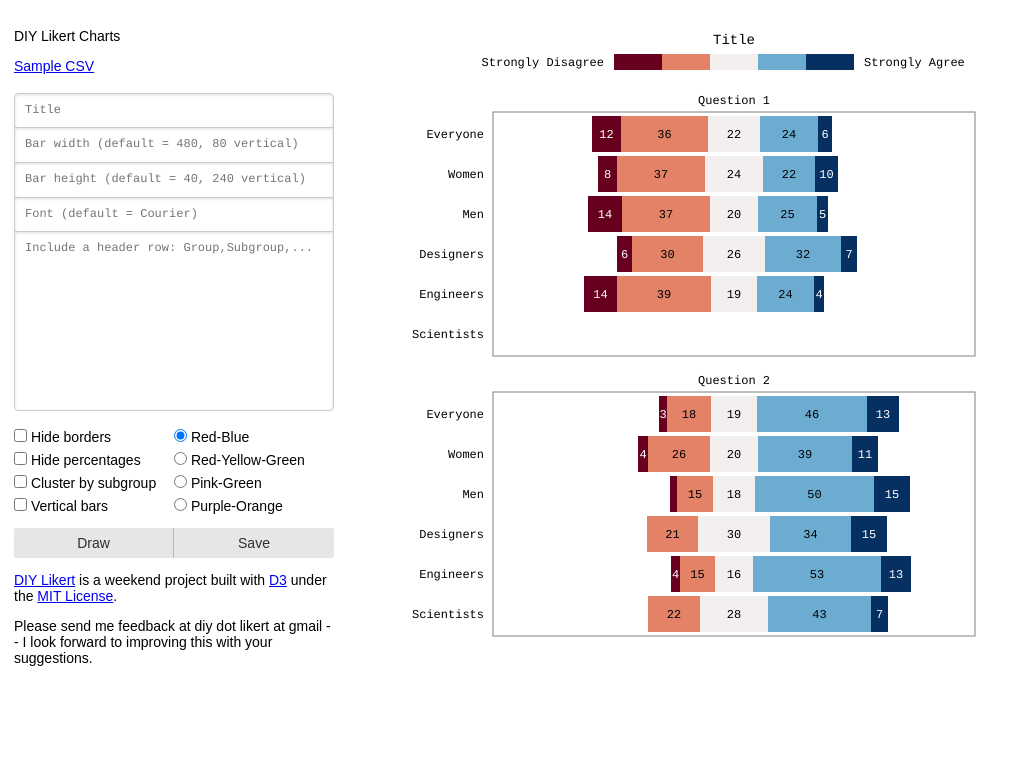
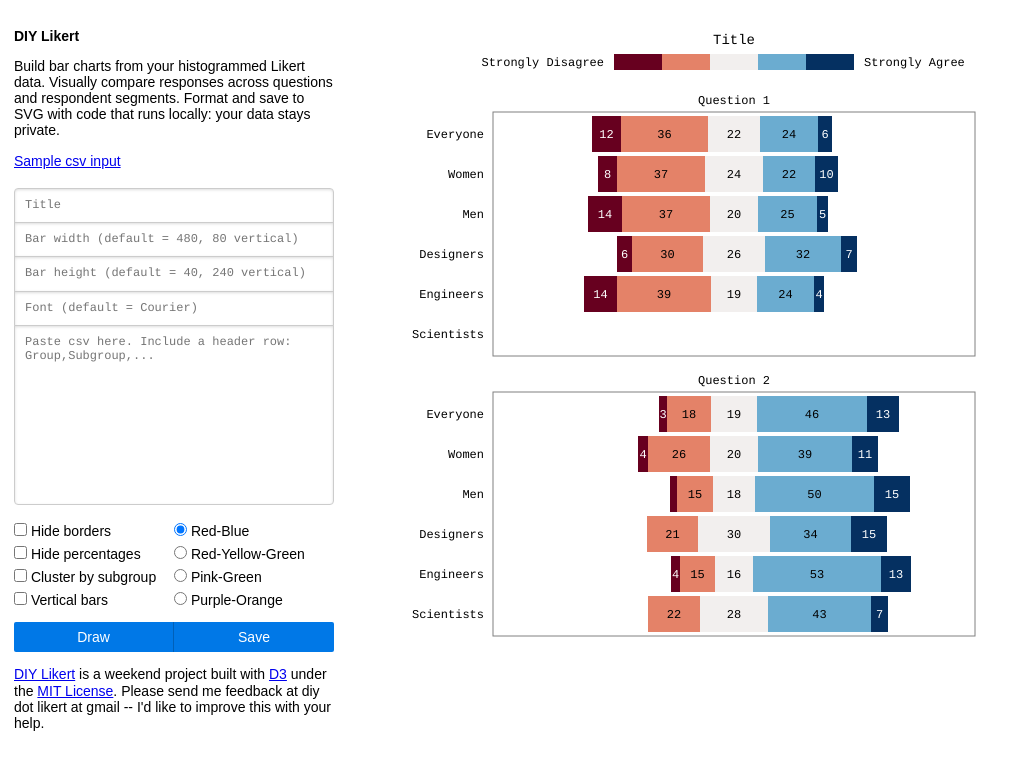
Before and after one commit to yinfengshao/diy-likert, a plain HTML site: page index.html in a window 1280 px wide. Shown: the whole page, without its empty margins (0-1025 px from the left). Drawn offline with nearby package versions, Linux system fonts and the light colour scheme.

Commit message:
Minor HTML edits

```diff
--- a/index.html
+++ b/index.html
@@ -11,15 +11,16 @@
 
  <div class="pure-g">
   <div id="input" class="pure-u-1-4">
-   <p>DIY Likert Charts</p>
-   <p><a href="data/sample.csv">Sample CSV</a></p>
+   <h3>DIY Likert</h3>
+   <p>Build bar charts from your histogrammed Likert data. Visually compare responses across questions and respondent segments. Format and save to SVG with code that runs locally: your data stays private.</p>
+   <p><a href="data/sample.csv">Sample csv input</a></p>
    <form class="pure-form">
     <fieldset class="pure-group">
      <input id="title-input" class="pure-input-1" type="text" placeholder="Title">
      <input id="bar-width" class="pure-input-1" type="text" placeholder="Bar width (default = 480, 80 vertical)">
      <input id="bar-height" class="pure-input-1" type="text" placeholder="Bar height (default = 40, 240 vertical)">
      <input id="font-input" class="pure-input-1" type="text" placeholder="Font (default = Courier)">
-     <textarea class="pure-input-1" placeholder="Include a header row: Group,Subgroup,..."></textarea>
+     <textarea class="pure-input-1" placeholder="Paste csv here. Include a header row: Group,Subgroup,..."></textarea>
     </fieldset>
     <div class="pure-g">
     <div class="pure-u-1-2">
@@ -54,12 +55,11 @@
     </div>
     </div>
     <div class="pure-button-group" role="group">
-     <button id="draw" type="button" class="pure-button pure-input-1-2">Draw</button>
-     <button id="save" type="button" class="pure-button pure-input-1-2">Save</button>
+     <button id="draw" type="button" class="pure-button pure-button-primary pure-input-1-2">Draw</button>
+     <button id="save" type="button" class="pure-button pure-button-primary pure-input-1-2">Save</button>
     </div>
    </form>
-   <p><a href="https://github.com/yinfengshao/diy-likert">DIY Likert</a> is a weekend project built with <a href="https://d3js.org">D3</a> under the <a href="LICENSE">MIT License</a>.</p>
-   <p>Please send me feedback at diy dot likert at gmail -- I look forward to improving this with your suggestions.</p>
+   <p><a href="https://github.com/yinfengshao/diy-likert">DIY Likert</a> is a weekend project built with <a href="https://d3js.org">D3</a> under the <a href="LICENSE">MIT License</a>. Please send me feedback at diy dot likert at gmail -- I'd like to improve this with your help.</p>
   </div>
   <div id="output" class="pure-u-3-4">
    <svg width="1" height="1"></svg>
```
